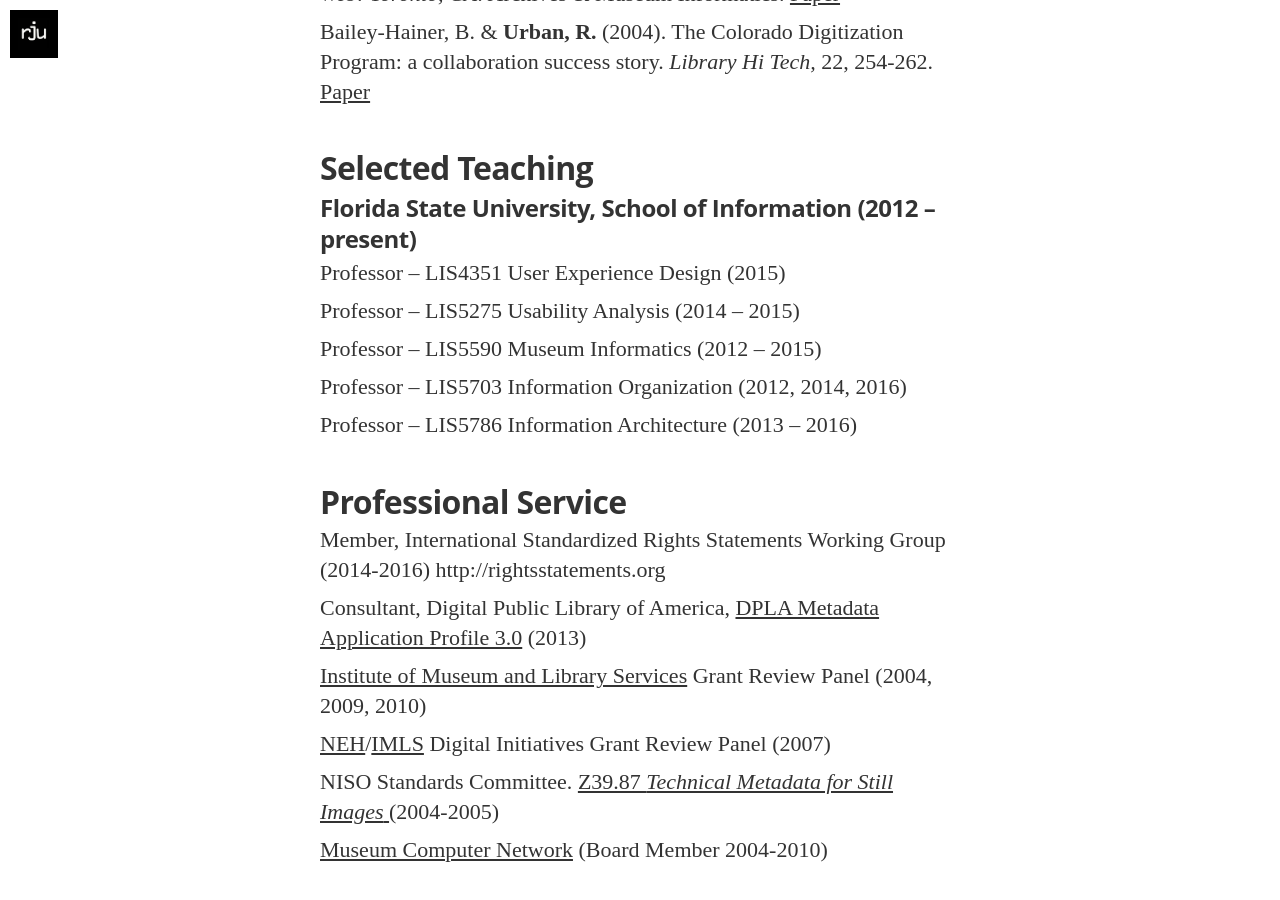
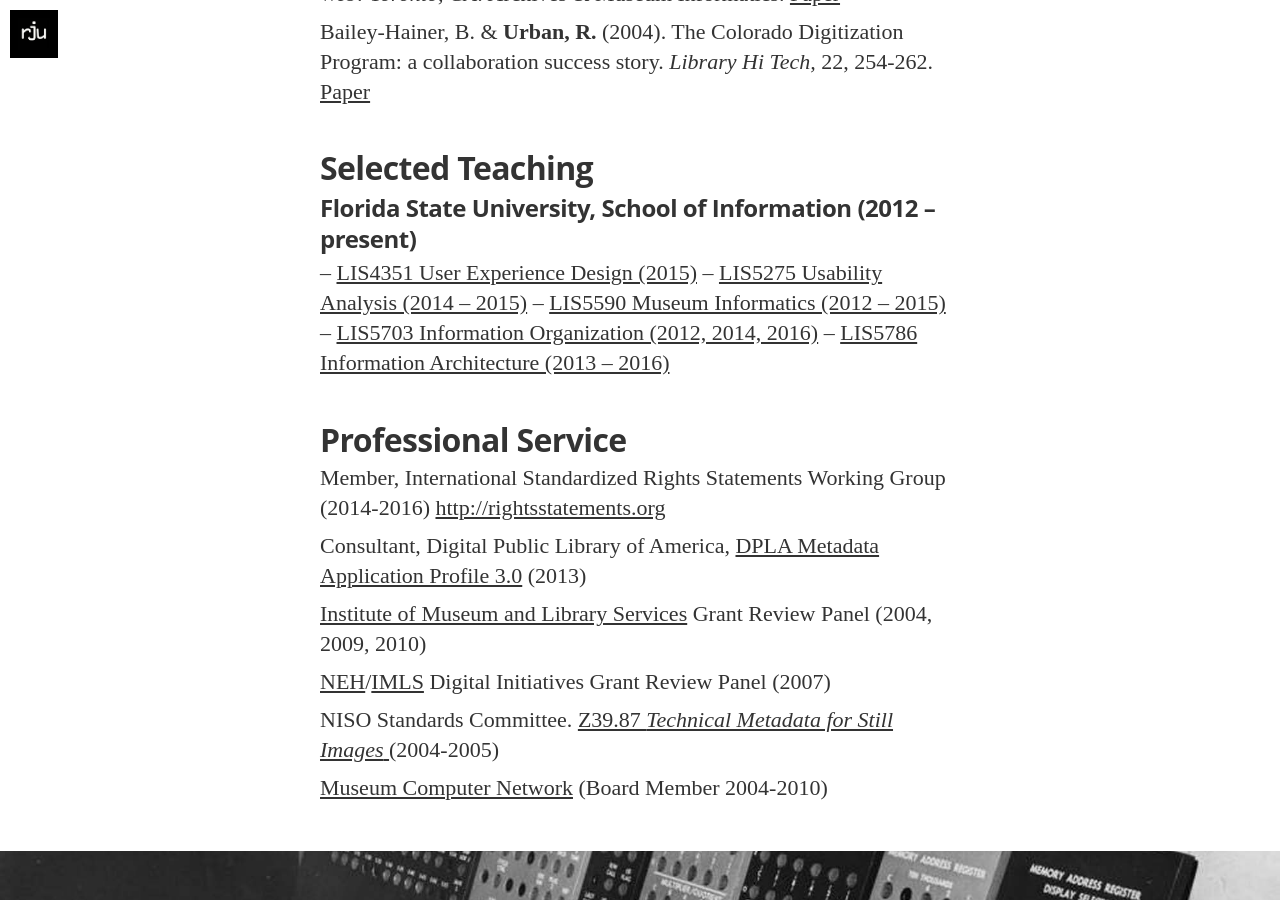
Before and after one commit to musebrarian/musebrarian.github.io, a Jekyll site: the page built from experience.md, in a window 1280 px wide and 900 px high, scrolled down 2564 px. Built offline with Jekyll 4.4.1, drawn with Linux system fonts in a browser that asks for light colours; nearby versions of some CDN libraries; some web fonts are replaced.

Commit message:
edits
edits

```diff
--- a/experience.md
+++ b/experience.md
@@ -62,18 +62,14 @@ Bailey-Hainer, B. & **Urban, R.** (2004). The Colorado Digitization Program: a c
 
 ### Florida State University, School of Information (2012 – present)
 
-Professor – LIS4351 User Experience Design (2015)
-
-Professor – LIS5275 Usability Analysis (2014 – 2015)
-
-Professor – LIS5590 Museum Informatics (2012 – 2015)
-
-Professor – LIS5703 Information Organization (2012, 2014, 2016)
-
-Professor – LIS5786 Information Architecture (2013 – 2016)
+ – [LIS4351 User Experience Design (2015)](http://chi.cci.fsu.edu/person/rurban/teaching/lis4351-ux/)
+ – [LIS5275 Usability Analysis (2014 – 2015)](http://chi.cci.fsu.edu/person/rurban/teaching/lis-5275/)
+ – [LIS5590 Museum Informatics (2012 – 2015)](http://chi.cci.fsu.edu/person/rurban/teaching/lis5590/)
+ – [LIS5703 Information Organization (2012, 2014, 2016)](http://chi.cci.fsu.edu/person/rurban/teaching/lis5703/)
+– [LIS5786 Information Architecture (2013 – 2016)](http://chi.cci.fsu.edu/person/rurban/teaching/lis5786-information-architecture/)
 
 ## Professional Service
-Member, International Standardized Rights Statements Working Group (2014-2016) http://rightsstatements.org
+Member, International Standardized Rights Statements Working Group (2014-2016) [http://rightsstatements.org](http://rightsstatements.org)
 
 Consultant, Digital Public Library of America, [DPLA Metadata Application Profile 3.0](https://dp.la/info/developers/map/) (2013)
 
```
